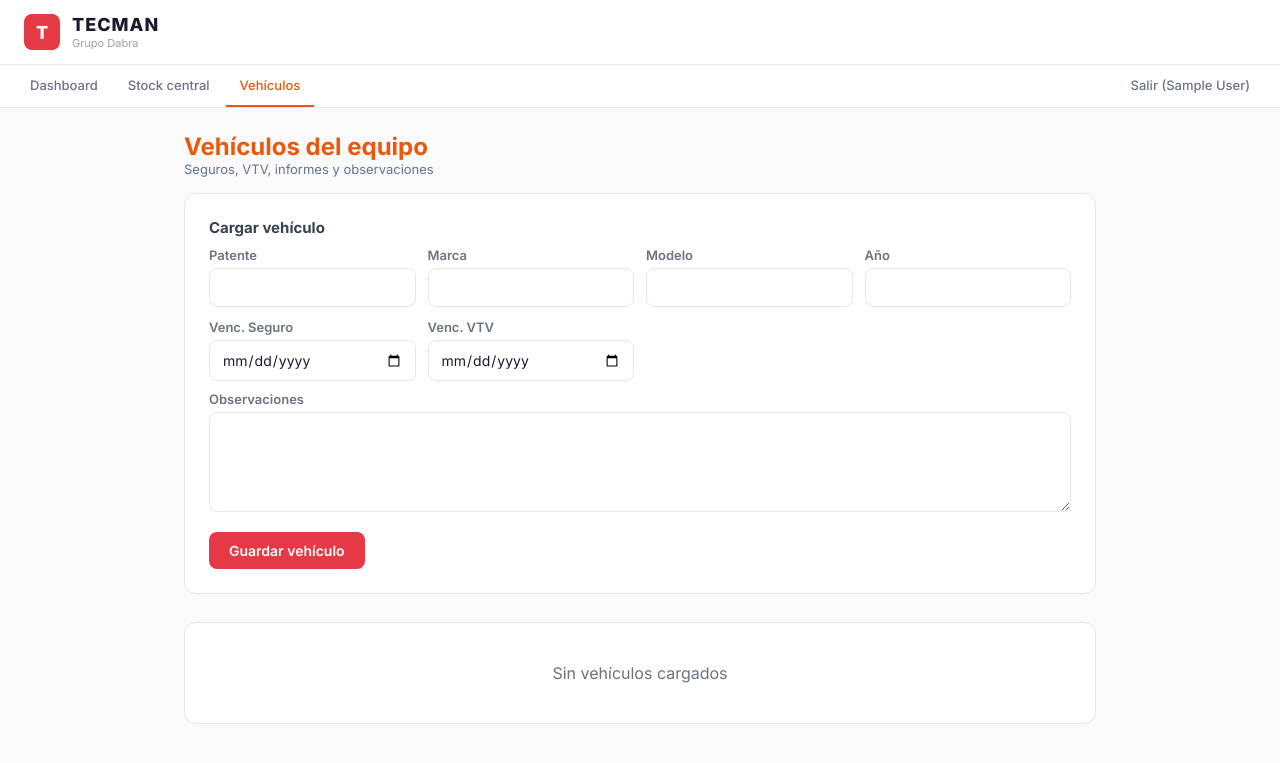
After one commit to agustintomasbrahim-dot/tecman, a Flask app: page /equipo/vehiculos in a window 1280 px wide. The commit adds this page. Shown: the top 763 px of the page. Run offline with Flask 3, Linux system fonts and the light colour scheme; the visitor is signed in with stand-in values (Sample User, id 1).

Commit message:
Equipo Central: asignar grupos electrogenos AMBA y sumar modulo vehiculos

```diff
--- a/app.py
+++ b/app.py
@@ -32,6 +32,7 @@ STOCK_MOV_FILE = DATA_DIR / "stock_movimientos.json"
 GUIAS_COUNTER_FILE = DATA_DIR / "guias_counter.json"
 HABILITACIONES_FILE = DATA_DIR / "habilitaciones.json"
 MATAFUEGOS_FILE = DATA_DIR / "matafuegos.json"
+VEHICULOS_FILE = DATA_DIR / "vehiculos_equipo.json"
 
 # Uploads: también en disco persistente en Render
 if IS_CLOUD and Path("/data").exists():
@@ -320,6 +321,37 @@ def _stats_matafuegos(items):
         "vencido": sum(1 for i in items if i["estado_calc"] == "vencido"),
         "rechazado": sum(1 for i in items if i["estado_calc"] == "rechazado"),
     }
+
+def load_vehiculos_equipo():
+    if VEHICULOS_FILE.exists():
+        try:
+            return json.loads(VEHICULOS_FILE.read_text())
+        except (json.JSONDecodeError, OSError):
+            pass
+    return {"vehiculos": []}
+
+def save_vehiculos_equipo(data):
+    VEHICULOS_FILE.write_text(json.dumps(data, indent=2, ensure_ascii=False))
+
+def _estado_doc_vehiculo(fecha):
+    if not fecha:
+        return "sin_dato"
+    try:
+        venc = datetime.date.fromisoformat(str(fecha)[:10])
+    except (TypeError, ValueError):
+        return "sin_dato"
+    hoy = datetime.date.today()
+    if venc < hoy:
+        return "vencido"
+    if venc <= hoy + datetime.timedelta(days=30):
+        return "proximo"
+    return "ok"
+
+def _enrich_vehiculo(v):
+    x = dict(v)
+    x["estado_seguro"] = _estado_doc_vehiculo(x.get("seguro_vencimiento"))
+    x["estado_vtv"] = _estado_doc_vehiculo(x.get("vtv_vencimiento"))
+    return x
 
 HABILITACION_EXTENSIONES = {".pdf", ".jpg", ".jpeg", ".png"}
 
@@ -621,6 +653,14 @@ def es_sucursal_ceyh(suc_num):
 def auto_assign(subcategoria, sucursal="", categoria=""):
     # Extract sucursal number
     suc_num = sucursal.replace("Sucursal ", "").strip()
+
+    subcat_l = (subcategoria or "").lower()
+    categoria_l = (categoria or "").lower()
+    es_grupo_electrogeno = any(k in subcat_l for k in ["grupo elect", "grupos elect", "electrogen", "generador"]) or any(k in categoria_l for k in ["grupo elect", "electrogen", "generador"])
+    excluidos_equipo_ge = {"211", "196", "208", "garin"}
+    es_amba = suc_num not in SUCS_CORDOBA and suc_num not in SUCS_NOA and suc_num not in SUCS_MENDOZA and suc_num not in SUCS_SANJUAN
+    if es_grupo_electrogeno and es_amba and suc_num.lower() not in excluidos_equipo_ge:
+        return "Equipo Central"
 
     # By category
     if subcategoria == "Luminarias":
@@ -1976,7 +2016,7 @@ def _tickets_equipo(tickets):
     """Filtra tickets que deben ejecutar el Equipo Central."""
     return [
         t for t in tickets
-        if t.get("siguiente_paso") == "personal_mantenimiento"
+        if (t.get("siguiente_paso") == "personal_mantenimiento" or t.get("asignado") == "Equipo Central")
         and t.get("estado") != "Cerrado"
     ]
 
@@ -2006,6 +2046,7 @@ def equipo_logout():
 def equipo_panel():
     tickets = load_tickets()
     mis = _tickets_equipo(tickets)
+    vehiculos = [_enrich_vehiculo(v) for v in load_vehiculos_equipo().get("vehiculos", [])]
 
     etapa_default = {"pendiente": [], "en_progreso": [], "terminados": []}
     etapa_default["pendiente"] = [
@@ -2043,6 +2084,7 @@ def equipo_panel():
         en_progreso=en_progreso,
         terminados_mes=terminados_mes,
         prioridades=PRIORIDADES,
+        vehiculos=vehiculos,
     )
 
 
@@ -2183,6 +2225,66 @@ def equipo_stock():
         total_unidades=total_unidades,
         valor_stock=valor_stock,
     )
+
+
+@app.route("/equipo/vehiculos", methods=["GET", "POST"])
+@equipo_login_required
+def equipo_vehiculos():
+    data = load_vehiculos_equipo()
+    if request.method == "POST":
+        patente = request.form.get("patente", "").strip().upper()
+        if not patente:
+            flash("Ingrese patente")
+            return redirect(url_for("equipo_vehiculos"))
+        nuevo = {
+            "id": uuid.uuid4().hex[:12],
+            "patente": patente,
+            "marca": request.form.get("marca", "").strip(),
+            "modelo": request.form.get("modelo", "").strip(),
+            "anio": request.form.get("anio", "").strip(),
+            "seguro_vencimiento": request.form.get("seguro_vencimiento", "").strip(),
+            "vtv_vencimiento": request.form.get("vtv_vencimiento", "").strip(),
+            "observaciones": request.form.get("observaciones", "").strip(),
+            "informes": [],
+            "created_at": datetime.datetime.now().isoformat(),
+            "cargado_por": session.get("equipo_nombre") or session.get("nombre") or "Equipo Central",
+        }
+        data.setdefault("vehiculos", []).append(nuevo)
+        save_vehiculos_equipo(data)
+        flash("Vehículo cargado")
+        return redirect(url_for("equipo_vehiculos"))
+
+    items = [_enrich_vehiculo(v) for v in data.get("vehiculos", [])]
+    items.sort(key=lambda x: (x.get("estado_seguro") == "vencido" or x.get("estado_vtv") == "vencido", x.get("patente", "")), reverse=True)
+    return render_template("equipo_vehiculos.html", vehiculos=items)
+
+
+@app.route("/equipo/vehiculos/<vid>/informe", methods=["POST"])
+@equipo_login_required
+def equipo_vehiculo_informe(vid):
+    data = load_vehiculos_equipo()
+    vehiculo = next((v for v in data.get("vehiculos", []) if v.get("id") == vid), None)
+    if not vehiculo:
+        return render_template("error.html", mensaje="Vehículo no encontrado"), 404
+    f = request.files.get("archivo")
+    if not f or not f.filename:
+        flash("Sin archivo")
+        return redirect(url_for("equipo_vehiculos"))
+    ext = Path(f.filename).suffix.lower()
+    if ext not in (".pdf", ".jpg", ".jpeg", ".png", ".webp"):
+        flash("Formato no soportado")
+        return redirect(url_for("equipo_vehiculos"))
+    fname = f"vehiculo_{vehiculo['patente']}_{uuid.uuid4().hex[:8]}{ext}"
+    f.save(str(TRABAJOS_DIR / fname))
+    vehiculo.setdefault("informes", []).append({
+        "archivo": fname,
+        "nombre": f.filename,
+        "fecha": datetime.datetime.now().isoformat(),
+        "detalle": request.form.get("detalle", "").strip(),
+    })
+    save_vehiculos_equipo(data)
+    flash("Informe adjuntado")
+    return redirect(url_for("equipo_vehiculos"))
 
 
 @app.route("/uploads/trabajos/<filename>")
--- a/templates/equipo_panel.html
+++ b/templates/equipo_panel.html
@@ -4,6 +4,7 @@
 <div class="nav">
     <a href="{{ url_for('equipo_panel') }}" style="color: #ea580c; border-bottom: 2px solid #ea580c;">Dashboard</a>
     <a href="{{ url_for('equipo_stock') }}">Stock central</a>
+    <a href="{{ url_for('equipo_vehiculos') }}">Vehículos</a>
     <a href="{{ url_for('equipo_logout') }}" style="margin-left: auto;">Salir ({{ session.equipo_nombre or session.nombre or 'Equipo' }})</a>
 </div>
 {% endblock %}
@@ -28,6 +29,10 @@
     <div class="stat-card">
         <div class="number" style="color: #059669;">{{ terminados_mes | length }}</div>
         <div class="label">Terminados este mes</div>
+    </div>
+    <div class="stat-card">
+        <div class="number" style="color: #0f766e;">{{ vehiculos | length }}</div>
+        <div class="label">Vehículos</div>
     </div>
 </div>
 
--- a/templates/equipo_ticket.html
+++ b/templates/equipo_ticket.html
@@ -4,6 +4,7 @@
 <div class="nav">
     <a href="{{ url_for('equipo_panel') }}">Dashboard</a>
     <a href="{{ url_for('equipo_stock') }}">Stock central</a>
+    <a href="{{ url_for('equipo_vehiculos') }}">Vehículos</a>
     <a href="{{ url_for('equipo_logout') }}" style="margin-left: auto;">Salir ({{ session.equipo_nombre or session.nombre or 'Equipo' }})</a>
 </div>
 {% endblock %}
--- /dev/null
+++ b/templates/equipo_vehiculos.html
@@ -0,0 +1,81 @@
+{% extends "base.html" %}
+{% block title %}Tecman - Vehículos{% endblock %}
+{% block nav %}
+<div class="nav">
+    <a href="{{ url_for('equipo_panel') }}">Dashboard</a>
+    <a href="{{ url_for('equipo_stock') }}">Stock central</a>
+    <a href="{{ url_for('equipo_vehiculos') }}" style="color: #ea580c; border-bottom: 2px solid #ea580c;">Vehículos</a>
+    <a href="{{ url_for('equipo_logout') }}" style="margin-left: auto;">Salir ({{ session.equipo_nombre or session.nombre or 'Equipo' }})</a>
+</div>
+{% endblock %}
+{% block content %}
+<div style="display:flex;justify-content:space-between;align-items:center;gap:12px;flex-wrap:wrap;margin-bottom:16px;">
+    <div>
+        <h2 style="color:#ea580c;">Vehículos del equipo</h2>
+        <p style="color:#64748b;font-size:13px;">Seguros, VTV, informes y observaciones</p>
+    </div>
+</div>
+
+<div class="card" style="margin-bottom:16px;">
+    <h3 style="margin-bottom:10px;">Cargar vehículo</h3>
+    <form method="POST">
+        <div style="display:grid;grid-template-columns:repeat(auto-fit,minmax(180px,1fr));gap:12px;">
+            <div class="form-group" style="margin-bottom:0;"><label>Patente</label><input type="text" name="patente" required></div>
+            <div class="form-group" style="margin-bottom:0;"><label>Marca</label><input type="text" name="marca"></div>
+            <div class="form-group" style="margin-bottom:0;"><label>Modelo</label><input type="text" name="modelo"></div>
+            <div class="form-group" style="margin-bottom:0;"><label>Año</label><input type="text" name="anio"></div>
+            <div class="form-group" style="margin-bottom:0;"><label>Venc. Seguro</label><input type="date" name="seguro_vencimiento"></div>
+            <div class="form-group" style="margin-bottom:0;"><label>Venc. VTV</label><input type="date" name="vtv_vencimiento"></div>
+        </div>
+        <div class="form-group" style="margin-top:10px;"><label>Observaciones</label><textarea name="observaciones"></textarea></div>
+        <button type="submit" class="btn btn-primary">Guardar vehículo</button>
+    </form>
+</div>
+
+<div style="display:grid;gap:12px;">
+{% for v in vehiculos %}
+<div class="card">
+    <div style="display:flex;justify-content:space-between;align-items:flex-start;gap:12px;flex-wrap:wrap;">
+        <div>
+            <h3 style="margin:0;color:#1a1a2e;">{{ v.patente }}</h3>
+            <p style="color:#64748b;font-size:13px;margin-top:4px;">{{ v.marca or '-' }} {{ v.modelo or '' }}{% if v.anio %} · {{ v.anio }}{% endif %}</p>
+        </div>
+        <div style="display:flex;gap:6px;flex-wrap:wrap;">
+            <span class="badge" style="background:{% if v.estado_seguro == 'ok' %}#d1fae5;color:#065f46{% elif v.estado_seguro == 'proximo' %}#fef3c7;color:#92400e{% elif v.estado_seguro == 'vencido' %}#fee2e2;color:#991b1b{% else %}#f3f4f6;color:#6b7280{% endif %};">Seguro: {{ v.estado_seguro }}</span>
+            <span class="badge" style="background:{% if v.estado_vtv == 'ok' %}#d1fae5;color:#065f46{% elif v.estado_vtv == 'proximo' %}#fef3c7;color:#92400e{% elif v.estado_vtv == 'vencido' %}#fee2e2;color:#991b1b{% else %}#f3f4f6;color:#6b7280{% endif %};">VTV: {{ v.estado_vtv }}</span>
+        </div>
+    </div>
+    <div style="display:grid;grid-template-columns:repeat(auto-fit,minmax(180px,1fr));gap:10px;margin-top:12px;font-size:13px;">
+        <div><strong>Seguro vence:</strong> {{ v.seguro_vencimiento or '-' }}</div>
+        <div><strong>VTV vence:</strong> {{ v.vtv_vencimiento or '-' }}</div>
+    </div>
+    {% if v.observaciones %}<div style="margin-top:10px;background:#f9fafb;padding:10px;border-radius:8px;font-size:13px;">{{ v.observaciones }}</div>{% endif %}
+
+    <div style="margin-top:12px;">
+        <form method="POST" action="{{ url_for('equipo_vehiculo_informe', vid=v.id) }}" enctype="multipart/form-data" style="display:flex;gap:8px;flex-wrap:wrap;align-items:center;">
+            <input type="file" name="archivo" required>
+            <input type="text" name="detalle" placeholder="Detalle del informe / seguro / póliza" style="min-width:220px;flex:1;">
+            <button type="submit" class="btn btn-outline btn-sm">Adjuntar informe</button>
+        </form>
+    </div>
+
+    {% if v.informes %}
+    <div style="margin-top:12px;">
+        <p style="font-size:12px;color:#6b7280;font-weight:600;margin-bottom:6px;">Informes adjuntos</p>
+        {% for doc in v.informes|reverse %}
+        <div style="padding:6px 0;border-top:1px solid #f3f4f6;font-size:13px;display:flex;justify-content:space-between;gap:8px;flex-wrap:wrap;">
+            <div>
+                <a href="{{ url_for('serve_trabajo', filename=doc.archivo) }}" target="_blank">{{ doc.nombre }}</a>
+                {% if doc.detalle %}<span style="color:#64748b;">· {{ doc.detalle }}</span>{% endif %}
+            </div>
+            <span style="color:#9ca3af;">{{ doc.fecha[:10] }}</span>
+        </div>
+        {% endfor %}
+    </div>
+    {% endif %}
+</div>
+{% else %}
+<div class="card" style="text-align:center;padding:40px;color:#6b7280;">Sin vehículos cargados</div>
+{% endfor %}
+</div>
+{% endblock %}
```
